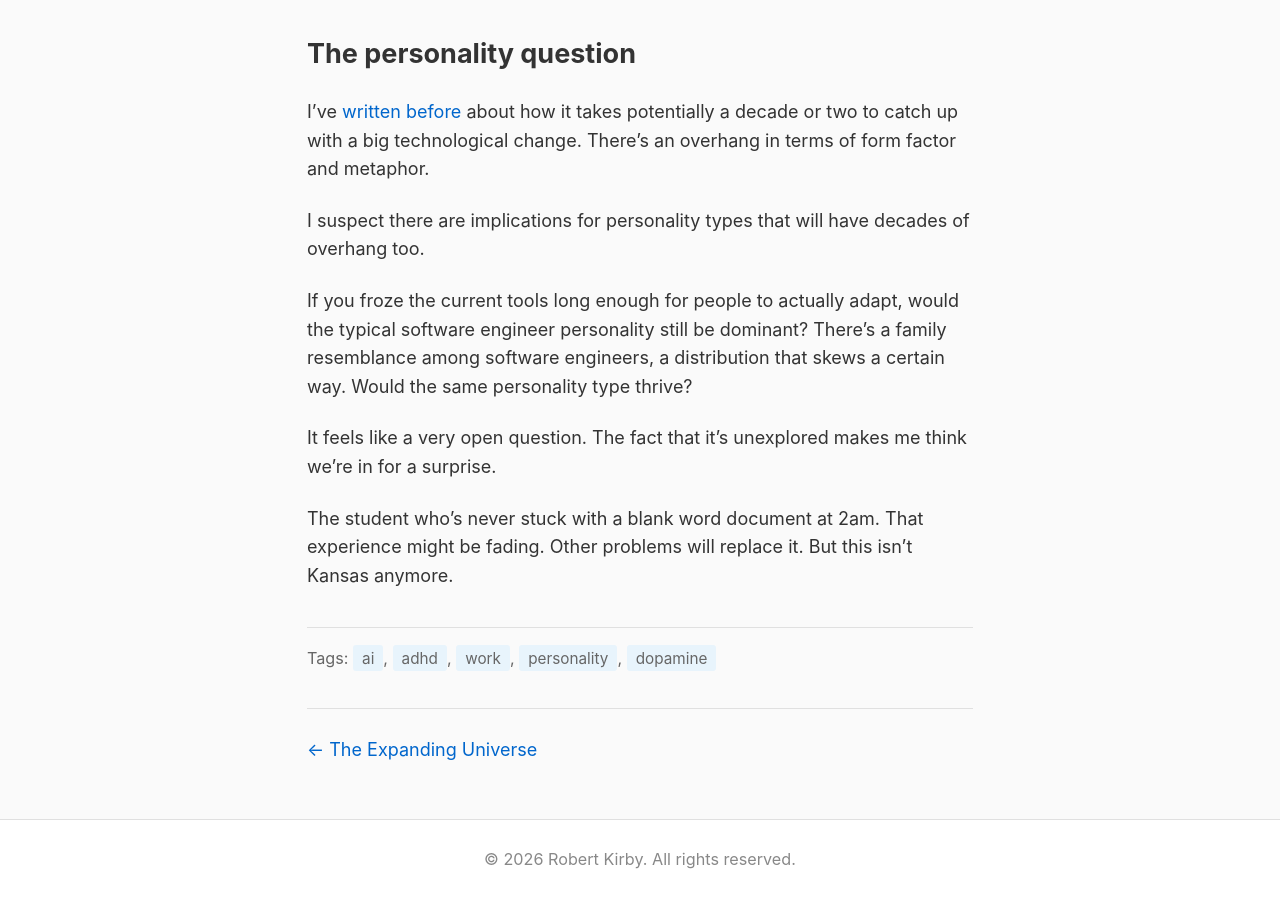
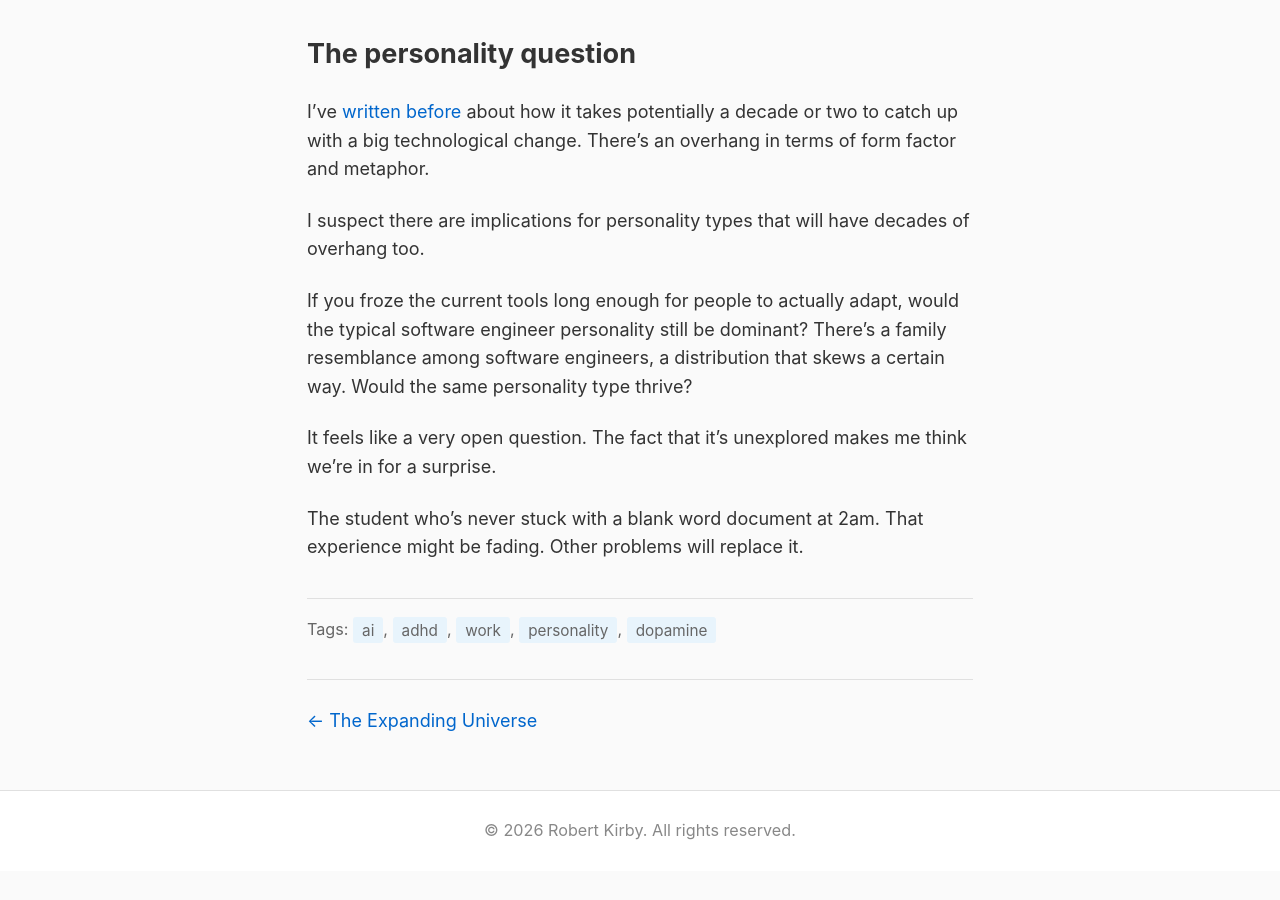
Before and after one commit to rob137/rob137.github.io, a Jekyll site: the page built from _posts/2026-01-04-the-blank-page.md, in a window 1280 px wide and 900 px high, scrolled down 2184 px. Built offline with Jekyll 4.4.1, drawn with Linux system fonts in a browser that asks for light colours; after the commit the page ends 3055 px from its top, so only the background shows below that.

Commit message:
Remove jarring Kansas line from Blank Page

```diff
--- a/_posts/2026-01-04-the-blank-page.md
+++ b/_posts/2026-01-04-the-blank-page.md
@@ -54,4 +54,4 @@ If you froze the current tools long enough for people to actually adapt, would t
 
 It feels like a very open question. The fact that it's unexplored makes me think we're in for a surprise.
 
-The student who's never stuck with a blank word document at 2am. That experience might be fading. Other problems will replace it. But this isn't Kansas anymore.
+The student who's never stuck with a blank word document at 2am. That experience might be fading. Other problems will replace it.
```
